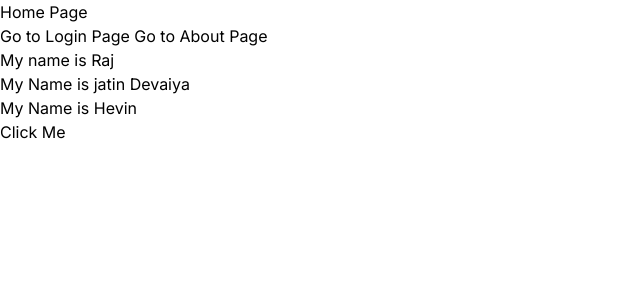
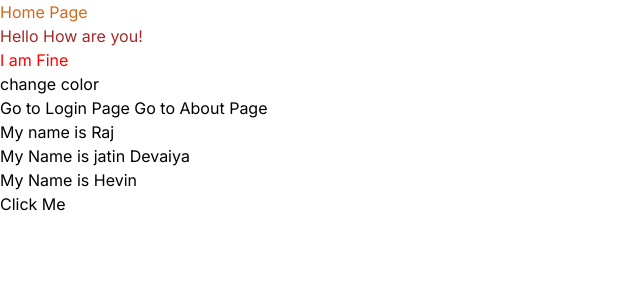
Before and after one commit to Jatin-Devaiya/Next-js-Learn-in-kaushalam-Code-Step_by-step-tutorial, a Next.js app: page / in a window 1280 px wide. Shown: the top 300 px of the page, without its empty margins (0-640 px from the left). Built offline with nearby package versions, Linux system fonts and the light colour scheme.

Commit message:
module css and conditional style

```diff
--- /dev/null
+++ b/src/app/custom.module.css
@@ -0,0 +1,3 @@
+.main{
+    color:chocolate;
+}
--- /dev/null
+++ b/src/app/other.module.css
@@ -0,0 +1,3 @@
+.main{
+    color: brown;
+}
--- a/src/app/page.js
+++ b/src/app/page.js
@@ -1,29 +1,43 @@
-'use client'
+"use client";
 
 import Link from "next/link";
 import { useState } from "react";
+import custom from "./custom.module.css";
+import other from "./other.module.css";
+import style from "./style.module.css";
 
 export default function Home() {
-  const [name, setname] = useState("Raj")
-  const apple = ()=>{
-    setname("kavi")
-  }
+  const [name, setname] = useState("Raj");
+  const [color, setcolor] = useState("red");
+
+  const apple = () => {
+    setname("kavi");
+  };
+
   return (
     <div className="">
-      <div>Home Page</div>
-      <Link href={"/login"}>Go to Login Page</Link> {" "}
+      <div className={custom.main}>Home Page</div>
+      <div className={other.main}>Hello How are you!</div>
+      <div className={color=="red"?style.red:style.green}>I am Fine</div>
+      <button onClick={()=>setcolor("gray")}>change color</button>
+      <br />
+
+      <Link href={"/login"}>Go to Login Page</Link>{" "}
       <Link href={"/about"}>Go to About Page</Link>
       <div>My name is {name}</div>
-      <Name name="jatin" surname="Devaiya"/>
-      <Name name="Hevin"/>
-
-      <button onClick={()=>apple()} className="hover:underline">Click  Me</button>
+      <Name name="jatin" surname="Devaiya" />
+      <Name name="Hevin" />
+      <button onClick={() => apple()} className="hover:underline">
+        Click Me
+      </button>
     </div>
   );
 }
 
-const Name= (pros)=>{
-  return(
-    <h1>My Name is {pros.name}{" "}{pros.surname}</h1>
-  )
-}
+const Name = (pros) => {
+  return (
+    <h1>
+      My Name is {pros.name} {pros.surname}
+    </h1>
+  );
+};
--- /dev/null
+++ b/src/app/style.module.css
@@ -0,0 +1,7 @@
+.red{
+    color: red;
+}
+
+.green{
+    color: green;
+}
```
